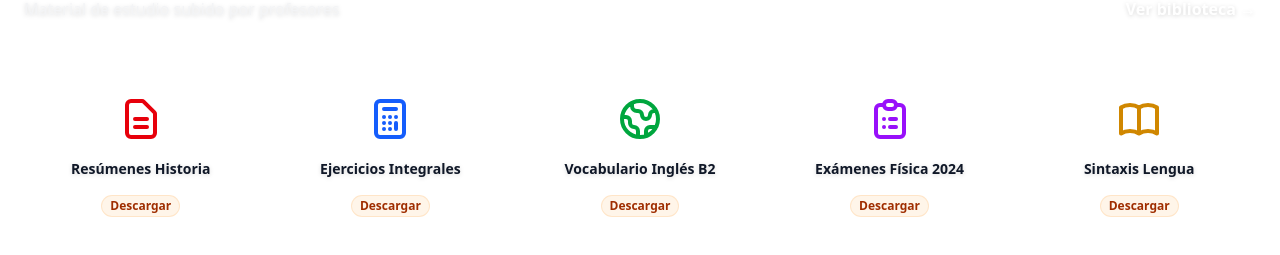
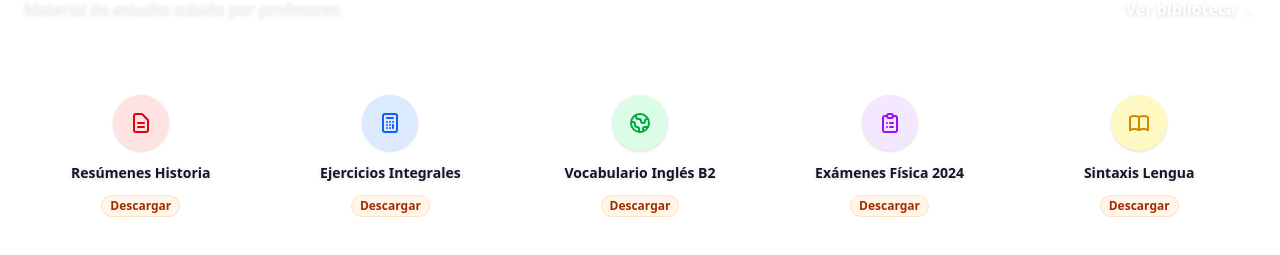
Before and after one commit to davidlpena74-bit/tumaestro, a Next.js app in the folder web/: page / in a window 1280 px wide. Shown: the part 1093-1348 px from the top of the page. Built offline with nearby package versions, Linux system fonts and the light colour scheme; no server answers; the database is empty.

Commit message:
Deploy: Restore library icons to bubbles with white text

```diff
--- a/web/src/app/page.tsx
+++ b/web/src/app/page.tsx
@@ -192,11 +192,9 @@ export default function Home() {
                   color: "bg-yellow-100 text-yellow-600"
                 }
               ].map((item, i) => (
-                <div key={i} className="bg-white/40 backdrop-blur-md p-6 rounded-xl border border-white/30 hover:border-orange-300 hover:bg-white/60 hover:shadow-lg transition cursor-pointer flex flex-col items-center text-center gap-4 group">
-                  {/* Icono Grande Sin Fondo */}
-                  <div className={`w-12 h-12 flex items-center justify-center transition duration-300 group-hover:scale-110 ${item.color.replace('bg-', 'text-').split(' ')[1]}`}>
-                    {/* Necesitamos cambiar el tamaño del SVG interno a w-full h-full */}
-                    <div className="w-full h-full">
+                <div key={i} className="bg-white/40 backdrop-blur-md p-6 rounded-xl border border-white/30 hover:border-orange-300 hover:bg-white/60 hover:shadow-lg transition cursor-pointer flex flex-col items-center text-center gap-3 group">
+                  <div className={`w-14 h-14 rounded-full flex items-center justify-center shadow-sm ${item.color} group-hover:scale-110 transition duration-300`}>
+                    <div className="w-6 h-6">
                       {item.icon}
                     </div>
                   </div>
```
